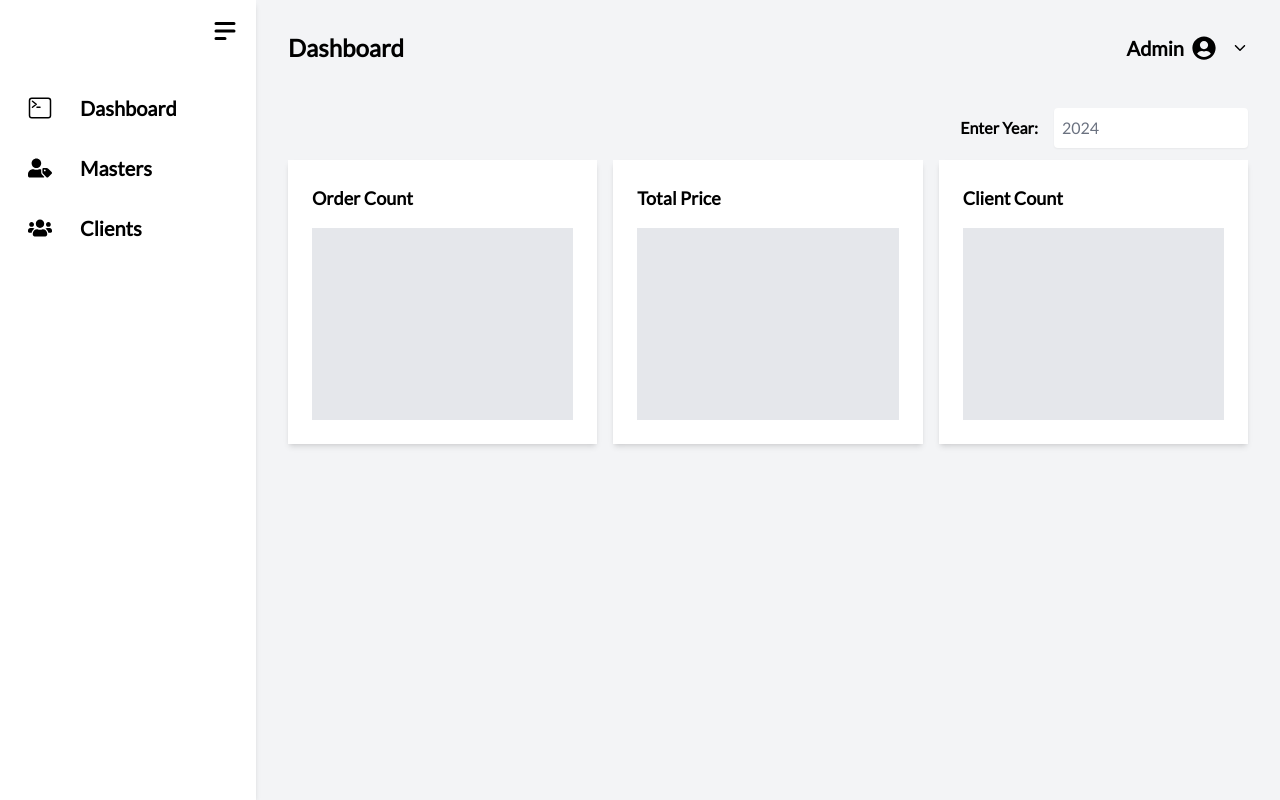
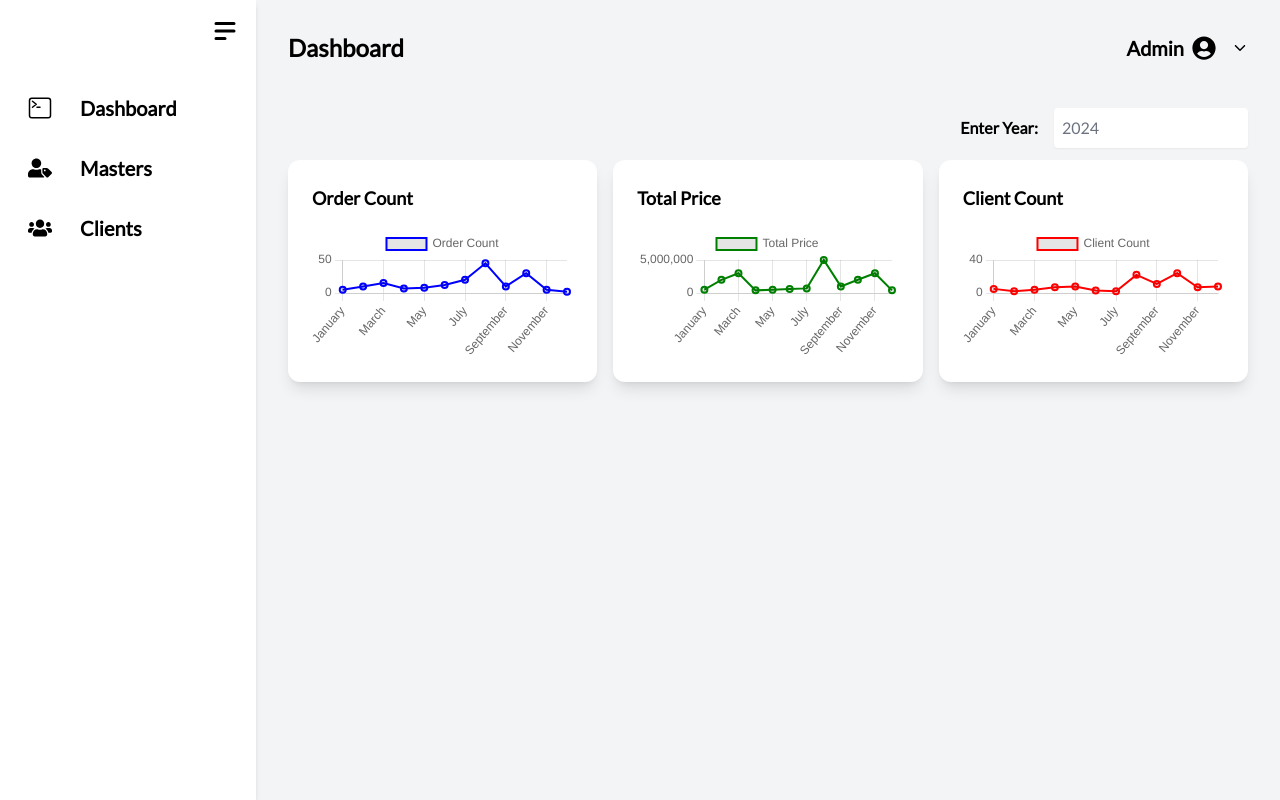
Before and after one commit to jasurhaydarovcode/football-stadium-dashboard, a React (Vite) app: page /dashboard in a window 1280 px wide. Built offline with nearby package versions, Linux system fonts and the light colour scheme.

Commit message:
Dashboard route some end

```diff
--- a/package.json
+++ b/package.json
@@ -12,11 +12,13 @@
   "dependencies": {
     "@radix-ui/react-icons": "^1.3.0",
     "@radix-ui/react-toggle": "^1.1.0",
+    "chart.js": "^4.4.4",
     "class-variance-authority": "^0.7.0",
     "clsx": "^2.1.1",
     "flowbite-react": "^0.10.1",
     "lucide-react": "^0.445.0",
     "react": "^18.3.1",
+    "react-chartjs-2": "^5.2.0",
     "react-dom": "^18.3.1",
     "react-icons": "^5.3.0",
     "react-router-dom": "^6.26.2",
--- a/src/components/DiogramCharts.tsx
+++ b/src/components/DiogramCharts.tsx
@@ -1,28 +1,71 @@
-function DiogramCharts() {
+import { Line } from 'react-chartjs-2';
+import { Chart as ChartJS, CategoryScale, LinearScale, PointElement, LineElement, Title, Tooltip, Legend } from 'chart.js';
+
+ChartJS.register(CategoryScale, LinearScale, PointElement, LineElement, Title, Tooltip, Legend);
+
+const DiogramCharts = () => {
+    const orderCountData = {
+        labels: ['January', 'February', 'March', 'April', 'May', 'June', 'July', 'August', 'September', 'October', 'November', 'December'],
+        datasets: [
+            {
+                label: 'Order Count',
+                data: [5, 10, 15, 7, 8, 12, 20, 45, 10, 30, 5, 2],
+                borderColor: 'blue',
+                borderWidth: 2,
+                fill: false,
+            },
+        ],
+    };
+
+    const totalPriceData = {
+        labels: ['January', 'February', 'March', 'April', 'May', 'June', 'July', 'August', 'September', 'October', 'November', 'December'],
+        datasets: [
+            {
+                label: 'Total Price',
+                data: [500000, 2000000, 3000000, 400000, 500000, 600000, 700000, 5000000, 1000000, 2000000, 3000000, 400000],
+                borderColor: 'green',
+                borderWidth: 2,
+                fill: false,
+            },
+        ],
+    };
+
+    // Client Count chart uchun data
+    const clientCountData = {
+        labels: ['January', 'February', 'March', 'April', 'May', 'June', 'July', 'August', 'September', 'October', 'November', 'December'],
+        datasets: [
+            {
+                label: 'Client Count',
+                data: [5, 2, 4, 7, 8, 3, 2, 22, 11, 24, 7, 8],
+                borderColor: 'red',
+                borderWidth: 2,
+                fill: false,
+            },
+        ],
+    };
+
     return (
+        // Charts
         <div className="grid grid-cols-3 gap-4">
             {/* Order Count */}
-            <div className="bg-white p-6 shadow-md rounded-lg">
+            <div className="bg-white p-6 shadow-lg rounded-xl">
                 <h2 className="text-lg font-semibold mb-4">Order Count</h2>
-                {/* Diagram bo'sh qoladi */}
-                <div className="h-48 bg-gray-200"></div>
+                <Line data={orderCountData} />
             </div>
 
             {/* Total Price */}
-            <div className="bg-white p-6 shadow-md rounded-lg">
+            <div className="bg-white p-6 shadow-lg rounded-xl">
                 <h2 className="text-lg font-semibold mb-4">Total Price</h2>
-                {/* Diagram bo'sh qoladi */}
-                <div className="h-48 bg-gray-200"></div>
+                <Line data={totalPriceData} />
             </div>
 
             {/* Client Count */}
-            <div className="bg-white p-6 shadow-md rounded-lg">
+            <div className="bg-white p-6 shadow-lg rounded-xl">
                 <h2 className="text-lg font-semibold mb-4">Client Count</h2>
-                {/* Diagram bo'sh qoladi */}
-                <div className="h-48 bg-gray-200"></div>
+                <Line data={clientCountData} />
             </div>
         </div>
-    )
-}
+    );
+};
 
-export default DiogramCharts
+export default DiogramCharts;
--- a/src/index.css
+++ b/src/index.css
@@ -4,6 +4,11 @@
 
 body {
     font-family: Lato, sans-serif;
+    user-select: none;
+}
+
+.container {
+    margin: 0 auto;
 }
 
 @font-face {
--- a/src/pages/dashboard/dashboard.tsx
+++ b/src/pages/dashboard/dashboard.tsx
@@ -2,15 +2,22 @@ import { useState } from "react";
 import { FaUserCircle, FaUsers, FaUserTag } from "react-icons/fa";
 import { HiMenuAlt2 } from "react-icons/hi";
 import { IoIosArrowDown } from "react-icons/io";
-import { IoTerminalOutline } from "react-icons/io5";
+import { IoLogOutOutline, IoTerminalOutline } from "react-icons/io5";
 import { Link } from "react-router-dom";
 import DiogramCharts from "../../components/DiogramCharts";
+import { MdAccountCircle } from "react-icons/md";
 
-const Dashboard = () => {
-    const [isSidebarCollapsed, setIsSidebarCollapsed] = useState(false);
-    const [showOptions, setShowOptions] = useState(false); // Logout uchun holat
+interface MenuItem {
+    name: string;
+    icon: JSX.Element;
+    link: string;
+}
 
-    const menuItems = [
+const Dashboard: React.FC = () => {
+    const [isSidebarCollapsed, setIsSidebarCollapsed] = useState<boolean>(false);
+    const [showOptions, setShowOptions] = useState<boolean>(false);
+
+    const menuItems: MenuItem[] = [
         { name: "Dashboard", icon: <IoTerminalOutline />, link: "/dashboard" },
         { name: "Masters", icon: <FaUserTag />, link: "/masters" },
         { name: "Clients", icon: <FaUsers />, link: "/clients" },
@@ -58,8 +65,15 @@ const Dashboard = () => {
 
                         {/* Logout Option */}
                         {showOptions && (
-                            <div className="absolute top-12 right-0 bg-white shadow-md rounded-lg py-2 w-40 z-10">
-                                <button className="w-full text-left p-2 hover:bg-gray-100">Logout</button>
+                            <div className="absolute top-10 right-0 bg-white  shadow-md rounded-lg py-2 w-40 z-10">
+                                <div className="flex items-center pl-3 hover:bg-gray-100">
+                                    <span className="text-2xl"><MdAccountCircle /></span>
+                                    <button className="w-full text-left p-2 font-bold text-lg">Account</button>
+                                </div>
+                                <div className="flex items-center pl-3 hover:bg-gray-100">
+                                    <span className="text-2xl"><IoLogOutOutline /></span>
+                                    <button className="w-full text-left p-2 font-bold text-lg">Log Out</button>
+                                </div>
                             </div>
                         )}
                     </div>
```
Also changed, not shown: 1 other file (tests, documents, lock files or other folders).
